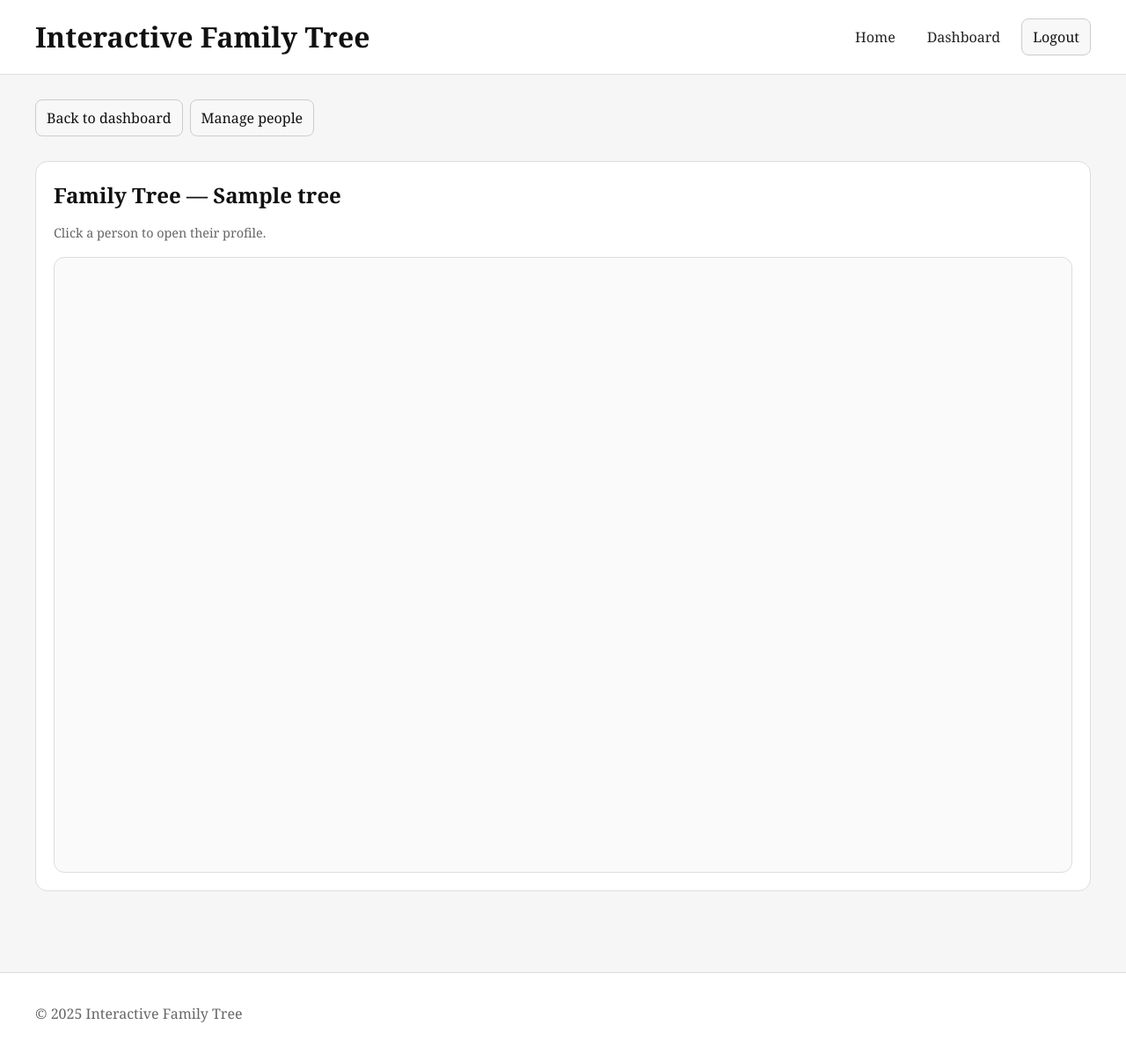
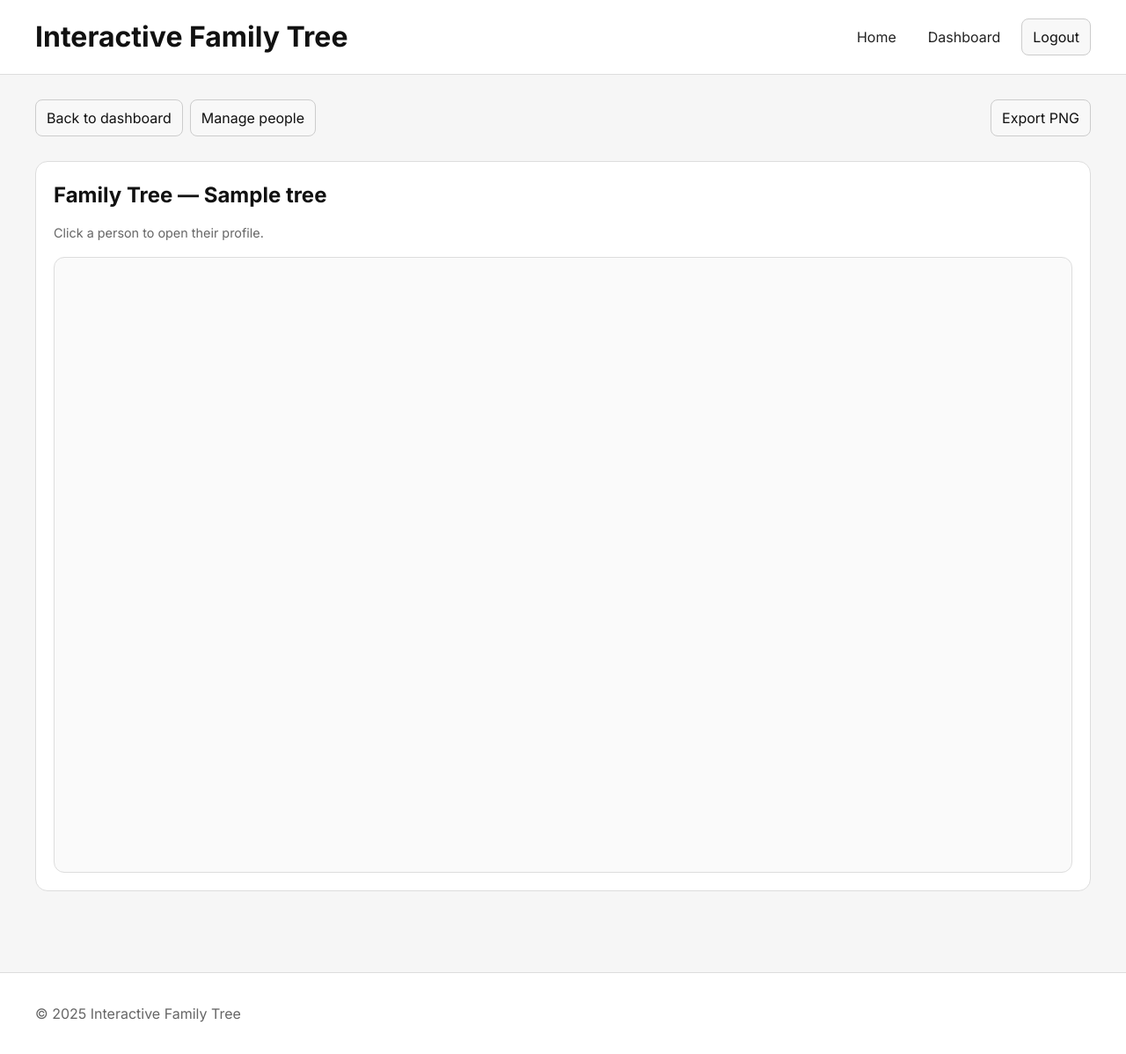
Before and after one commit to Dement1cs/interactive-family-tree, a Flask app: page /tree?tree_id=1 in a window 1280 px wide. Shown: the whole page at 88% size. Run offline with Flask 3, Linux system fonts and the light colour scheme; a user stored in the database is signed in; tables that the repository leaves empty hold one stand-in row (values such as "Sample post"); data that the repository does not hold is empty; some libraries are stand-ins or nearby versions.

Commit message:
Add PNG export for family tree diagrams

```diff
--- a/app.py
+++ b/app.py
@@ -126,13 +126,26 @@ MONTH_NAMES = {
 }
 
 def format_partial_date(year=None, month=None, day=None, fallback=None):
+    month_name = MONTH_NAMES.get(int(month), str(month)) if month else None
+
+    if day and month and year:
+        return f"{int(day)} {month_name} {year}"
+
+    if month and year:
+        return f"{month_name} {year}"
+
     if year:
-        if month:
-            month_name = MONTH_NAMES.get(int(month), str(month))
-            if day:
-                return f"{int(day)} {month_name} {year}"
-            return f"{month_name} {year}"
         return str(year)
+
+    if day and month:
+        return f"{int(day)} {month_name}"
+
+    if month:
+        return str(month_name)
+
+    if day:
+        return str(day)
+
     return fallback or ""
 
 #======image helper function================
@@ -228,7 +241,14 @@ def tree():
 
     current_tree = get_current_user_tree_or_404(tree_id)
 
-    return render_template("tree.html", tree_id=tree_id, current_tree=current_tree)
+    tree_title = current_tree.title if current_tree and current_tree.title else "family-tree"
+
+    return render_template(
+        "tree.html",
+        tree_id=tree_id,
+        current_tree=current_tree,
+        tree_title=tree_title
+    )
 # =========================================================
 
 # ====== Список всех людей =================================
--- a/static/css/style.css
+++ b/static/css/style.css
@@ -83,8 +83,12 @@ body {
     margin: 0;
     background: #f6f6f6;
     color: #111;
-    font-family: Georgia, "Times New Roman", serif;
+    font-family: "Inter", sans-serif;
     line-height: 1.5;
+}
+
+h1, h2, h3, h4 {
+    font-weight: 650;
 }
 
 .site-container {
--- a/static/js/tree.js
+++ b/static/js/tree.js
@@ -139,8 +139,21 @@
       return String(year);
     }
 
-    return fallback || "";
+    if (month) {
+      const mm = String(month).padStart(2, "0");
+      if (day) {
+        const dd = String(day).padStart(2, "0");
+        return `${dd}.${mm}`;
+      }
+    return mm;
   }
+
+  if (day) {
+    return String(day);
+  }
+
+  return fallback || "";
+}
 
   try {
     // Берём данные дерева с сервера
@@ -291,4 +304,33 @@
   } catch (err) {
     console.error("Tree rendering error:", err);
   }
+
+  const exportBtn = document.getElementById("exportPngBtn");
+
+  if (exportBtn) {
+    exportBtn.addEventListener("click", () => {
+      try {
+        const imageData = diagram.makeImageData({
+          background: "white",
+          scale: 1
+        });
+
+        const link = document.createElement("a");
+        const treeTitle =
+          (window.CURRENT_TREE_TITLE || "family-tree")
+            .toLowerCase()
+            .replace(/[^a-z0-9]+/g, "-")
+            .replace(/^-+|-+$/g, "") || "family-tree";
+
+        link.href = imageData;
+        link.download = `${treeTitle}.png`;
+        document.body.appendChild(link);
+        link.click();
+        document.body.removeChild(link);
+      } catch (err) {
+        console.error("PNG export failed:", err);
+        alert("Could not export the tree as PNG.");
+      }
+    });
+  }
 })();
--- a/templates/base.html
+++ b/templates/base.html
@@ -4,6 +4,11 @@
     <meta charset="UTF-8">
     <meta name="viewport" content="width=device-width, initial-scale=1.0">
     <title>{% block title %}Interactive Family Tree{% endblock %}</title>
+
+    <link rel="preconnect" href="https://fonts.googleapis.com">
+    <link rel="preconnect" href="https://fonts.gstatic.com" crossorigin>
+    <link href="https://fonts.googleapis.com/css2?family=Inter:wght@400;500;600;700&display=swap" rel="stylesheet">
+
     <link rel="stylesheet" href="{{ url_for('static', filename='css/style.css') }}">
 </head>
 <body>
--- a/templates/tree.html
+++ b/templates/tree.html
@@ -10,6 +10,10 @@
             {% if tree_id %}
                 <a class="btn-link" href="{{ url_for('persons', tree_id=tree_id) }}">Manage people</a>
             {% endif %}
+        </div>
+
+        <div class="person-topbar-right">
+            <button type="button" class="btn" id="exportPngBtn">Export PNG</button>
         </div>
     </div>
 </div>
@@ -34,6 +38,7 @@
 
 <script>
   window.PERSON_URL_TEMPLATE = "{{ url_for('person_detail', person_id=0, tree_id=tree_id) }}";
+  window.CURRENT_TREE_TITLE = {{ tree_title|tojson }};
 </script>
 
 <script src="{{ url_for('static', filename='js/tree.js') }}"></script>
```
